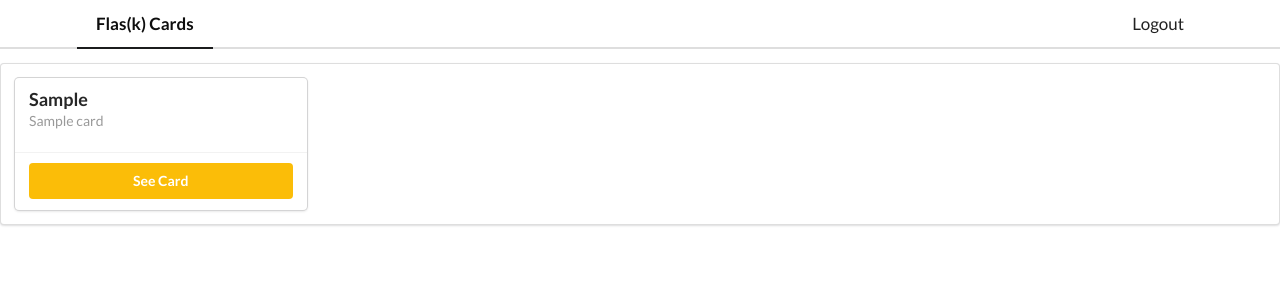
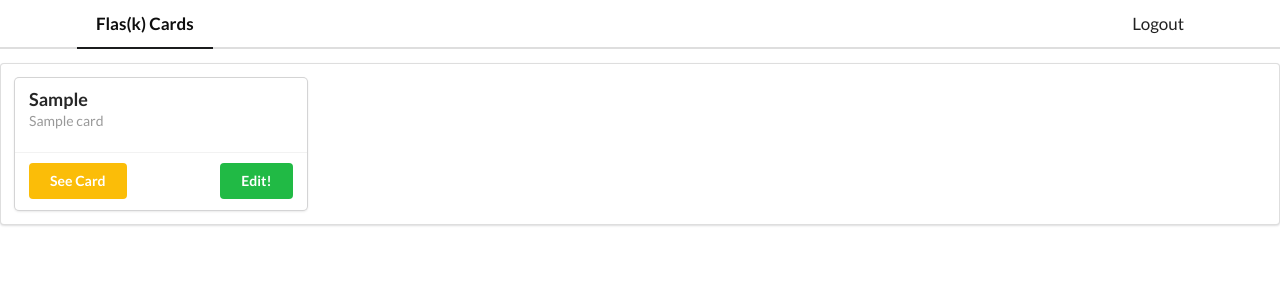
Before and after one commit to RafaelBroseghini/Flask-Cards, a Flask app: page /cards in a window 1280 px wide. Shown: the top 300 px of the page. Run offline with Flask 2, Linux system fonts and the light colour scheme; a user stored in the database is signed in; tables that the repository leaves empty hold one stand-in row (values such as "Sample post"); some libraries are stand-ins or nearby versions.

Commit message:
edit card from show all

```diff
--- a/app/static/css/main.css
+++ b/app/static/css/main.css
@@ -16,6 +16,5 @@
 }
 
 .scrollable {
-    height: 400px;
     overflow-y: auto;
 }
--- a/app/templates/cards.html
+++ b/app/templates/cards.html
@@ -21,7 +21,10 @@
                         </div>
                     </div>
                     <div class="extra content">
-                        <div class="ui yellow fluid button" onclick="showModal(this)">See Card</div>
+                        <div class="sixteen wide column">
+                            <div class="ui left floated yellow button" onclick="showModal(this)">See Card</div>
+                            <a class="ui right floated green button" href="/cards/{{ card.id }}">Edit!</a>
+                        </div>
                     </div>
                 </div>
 
```
